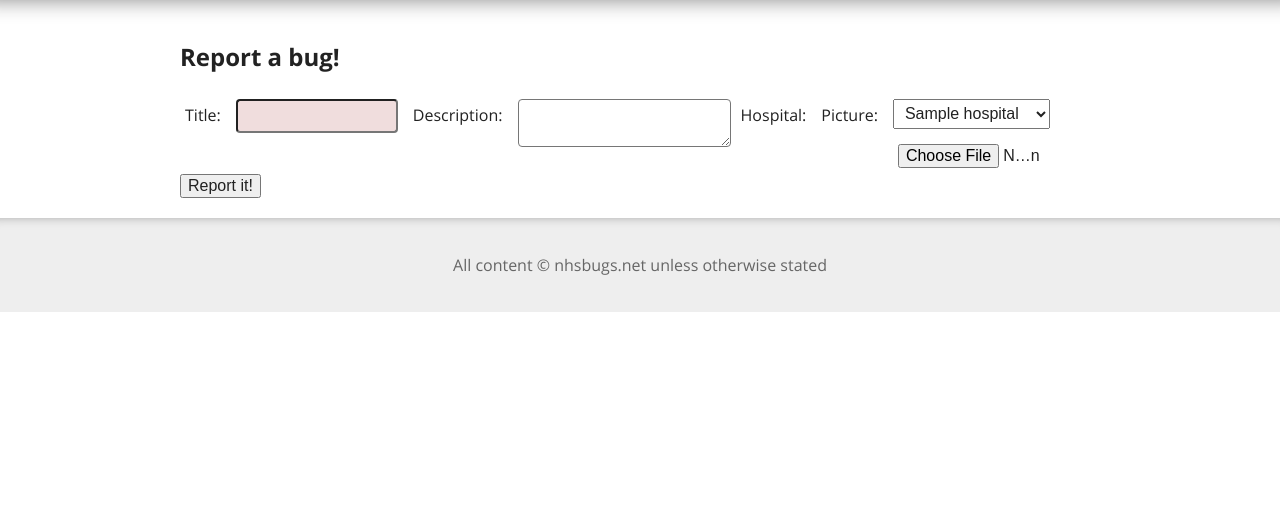
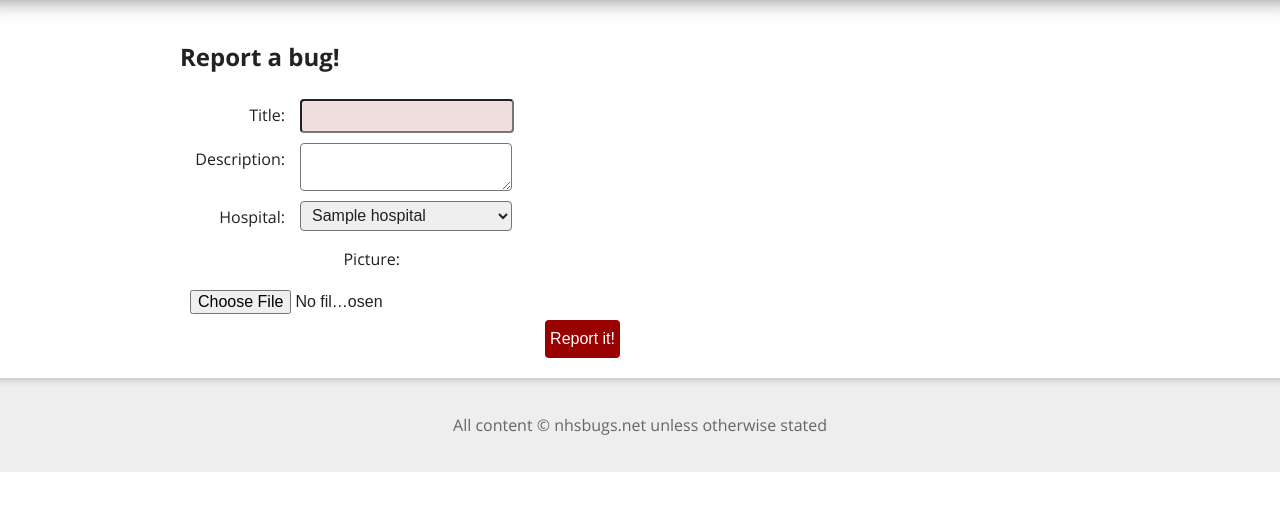
Before and after one commit to openhealthcare/nhsbugs, a Django app: template nhsbugs/templates/bugs/report.html in a window 1280 px wide. Shown: the part 127-638 px from the top of the page. Run offline with Django 3.2, Linux system fonts and the light colour scheme; the template is opened without the code that fills it: most values are stand-ins (such as "Sample title", 1, 10 or a date in 2020); parts of the project's set-up code (start-up, migrations or seed data) failed here and were passed over.

Commit message:
fixed bug form markup

```diff
--- a/nhsbugs/static/css/style.css
+++ b/nhsbugs/static/css/style.css
@@ -333,32 +333,35 @@ form label {
     text-align: right;
     margin: 5px 10px 5px 5px;
     padding: 5px 0;
+    width: 100px;
 }
 form input {
     height: 20px;
-    width: 148px;
+    width: 200px;
     padding: 5px;
     margin: 5px 10px 5px 5px;
 }
 form input,
-form textarea {
+form textarea,
+form select {
     float: left;
     border-radius: 4px;
 }
 form textarea{
     margin: 5px;
     padding: 5px;
+    width: 200px;
+    /* float: none;
+    width: 100%; */
 }
 form select {
     text-indent: 7px;
     padding: 0;
-    width: 157px;
+    width: 212px;
     height: 30px;
-    margin: 5px;
+    margin: 5px 10px 7px 5px;
 }
-input[type="submit"],
-input[type="button"],
-input[type="cancel"] {
+button {
     clear: both;
     float: right;
     padding: 10px 5px;
--- a/nhsbugs/templates/bugs/report.html
+++ b/nhsbugs/templates/bugs/report.html
@@ -3,12 +3,12 @@
 {% block content %}
 
 <h1>Report a bug!</h1>
+<section>
+    {% if form.errors %}
+        {{ form.errors }}
+    {% endif %}
 
-{% if form.errors %}
-    {{ form.errors }}
-{% endif %}
-
-{% include "bugs/form.html" %}
-
+    {% include "bugs/form.html" %}
+</section>
 
 {% endblock %}
```
